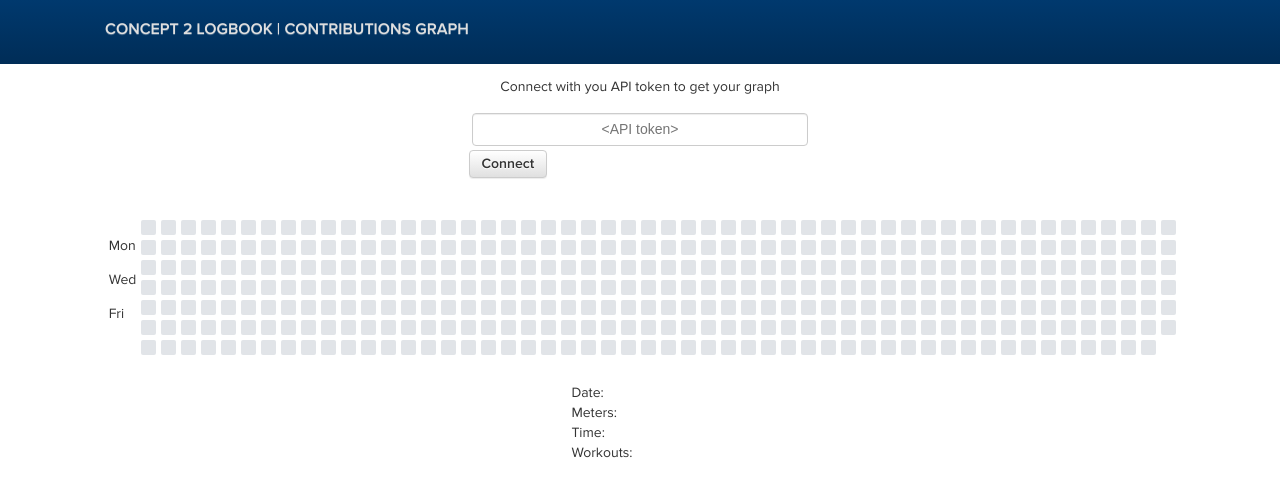
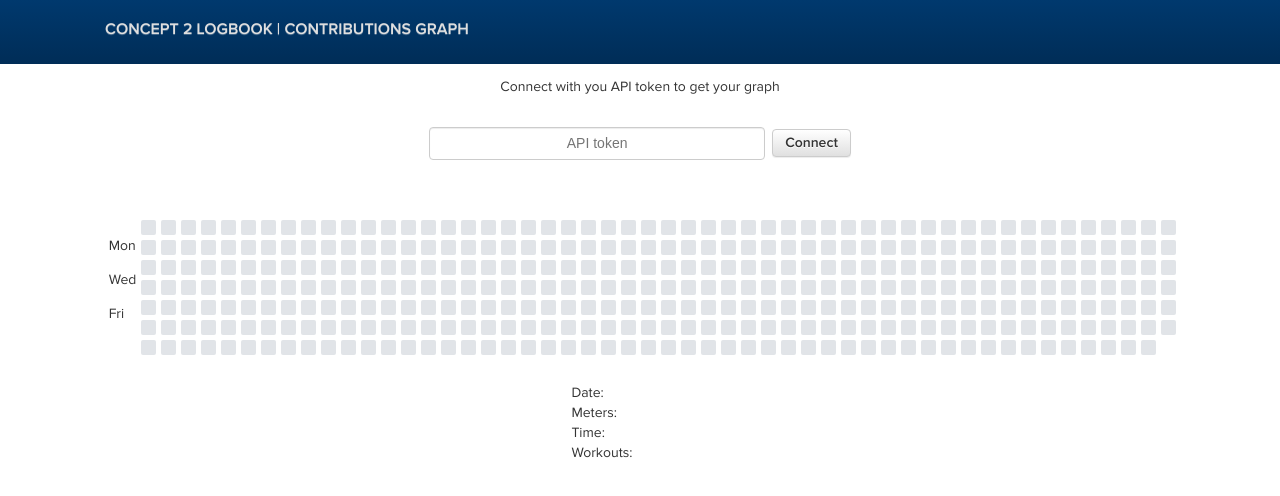
Before and after one commit to pauldubois98/log.concept2, a plain HTML site: page index.html in a window 1280 px wide. Shown: the part 76-572 px from the top of the page. Drawn offline with Linux system fonts and the light colour scheme.

Commit message:
bug fixes

```diff
--- a/index.html
+++ b/index.html
@@ -79,6 +79,7 @@
             background-repeat: repeat-x;
             text-shadow: 0 1px 0 #fff;
             border-color: #ccc;
+            margin: 0.25em;
         }
     </style>
     <link rel="stylesheet" href="graph.css">
@@ -87,7 +88,7 @@
 
 <body>
     <div class="container">
-        <img src="blue.png" alt="Concept 2 Logo" id='c2logo'="300" height="45">
+        <img src="blue.png" alt="Concept 2 Logo" id='c2logo'>
         <i class="fa icon-profile"></i>
     </div>
     <div class="navbar-blue">
@@ -96,8 +97,8 @@
         </div>
     </div>
     <p>Connect with you API token to get your graph</p>
-    <div>
-        <input id="token_input" placeholder="<API token>" maxlength="41" name="APItoken" type="text">
+    <div id="inputs">
+        <input id="token_input" placeholder="API token" maxlength="41" name="APItoken" type="text">
         <button id="connect_btn">Connect</button>
     </div>
     <div id="graph">
```
